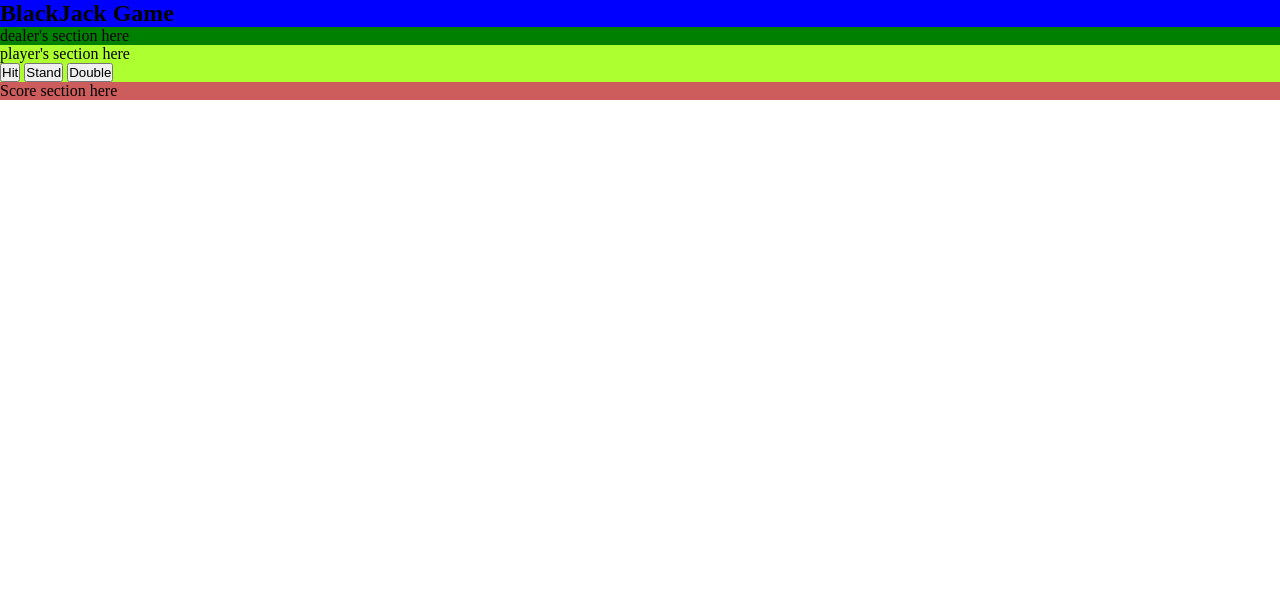
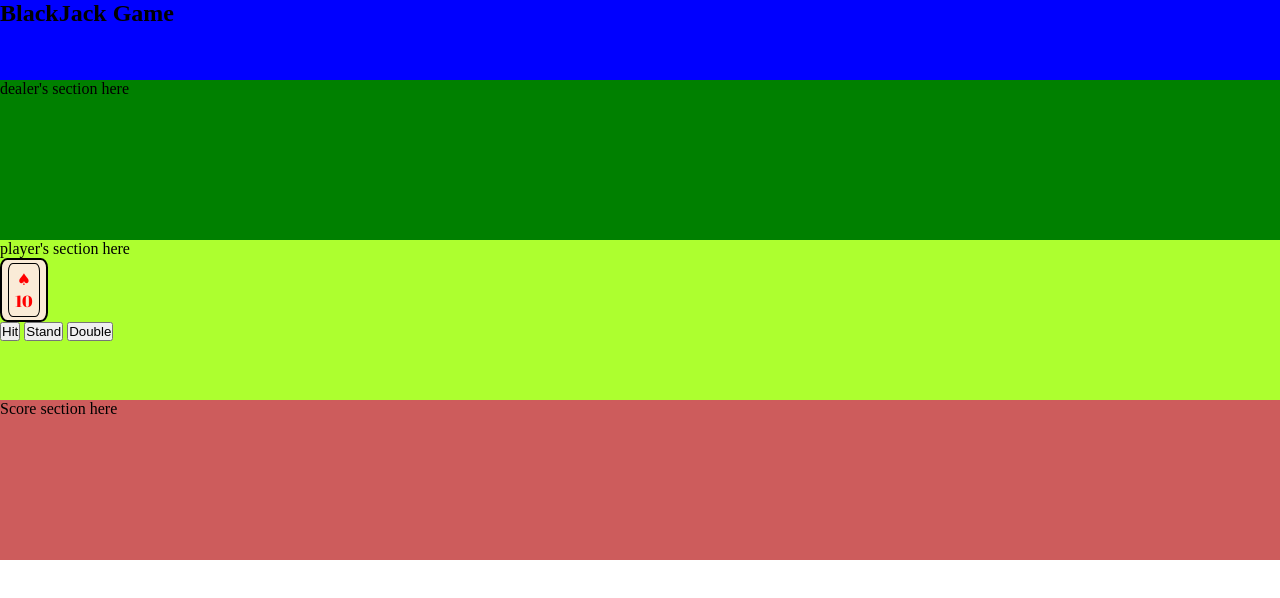
Before and after one commit to WeCanCodeIT/blackjack-awesome-_, a website with bundled scripts: page AWSM.html in a window 1280 px wide. Built offline with nearby package versions, Linux system fonts and the light colour scheme; a web font is replaced by a local one.

Commit message:
added card styling

```diff
--- a/AWSM.html
+++ b/AWSM.html
@@ -11,7 +11,7 @@
 </head>
 
 <body>
-
+    <div class="main__wrapper">
         <section class="main__header">
             <h1>BlackJack Game</h1>
         </section>
@@ -23,9 +23,18 @@
                 <p>dealer's section here</p>
             </section>
 
+
+
             <section class="game__player">
                 <p>player's section here</p>
                 <section class="game__player-cards">
+                    <div class="playing-card">
+                        <div class="playing-card__container red-suit">
+                            <div class="playing-card__suit">♠</div>
+                            <div class="playing-card__value">10</div>
+                        </div>
+                    </div>
+
                 </section>
 
                 <section class="game__player-actions">
@@ -41,9 +50,8 @@
         <section class="main__player-stats">
             <p>Score section here</p>
         </section>
-
+    </div>
     <script src="./index.js"></script>
-
 
 </body>
 
--- a/css/css.css
+++ b/css/css.css
@@ -1,13 +1,23 @@
-roots: {
-    /* --game-table__color:  */
+@import url('https://fonts.googleapis.com/css?family=Abril+Fatface|Bree+Serif|Noto+Serif:400,700|Patua+One|Source+Sans+Pro&display=swap');
 
-}
+/*
+font-family: 'Source Sans Pro', sans-serif;
+font-family: 'Noto Serif', serif;
+font-family: 'Bree Serif', serif;
+font-family: 'Patua One', cursive;
+font-family: 'Abril Fatface', cursive;
+*/
+
 
 * {
     /* outline:0; */
     box-sizing: border-box;
     margin: 0;
     padding: 0;
+}
+
+html {
+    --playing-card-font: 'Abril Fatface', cursive;
 }
 
 .action__double {
@@ -33,6 +43,7 @@ roots: {
 .game__dealer {
     background-color: green;
     grid-area: game-dealer;
+    height: 10rem;
 }
 
 .game__dealer-cards {
@@ -42,6 +53,7 @@ roots: {
 .game__player {
     background-color: greenyellow;
     grid-area: game-player;
+    height: 10rem;
 }
 
 .game__player-actions {
@@ -56,15 +68,61 @@ roots: {
 .main__header {
     background-color: blue;
     grid-area: header;
+    height: 5rem;
     width: auto;
 }
 
 .main__player-stats {
     background-color: indianred;
     grid-area: stats-bar;
+    height: 10rem;
 }
 
 .main__wrapper {
-    grid-template-areas: 10% 40% 40% 10%;
+    /* grid-template-areas: 10% 40% 40% 10%; */
     grid-template-rows: header game-dealer game-player stats-bar;
+    min-height: 100vh;
+    min-width: 100vw;
 }
+
+.playing-card {
+    align-items: center;
+    background-color: antiquewhite;
+    border-radius: 15%;
+    border: 2px;
+    border-style: solid;
+    border-color: black;
+    display: flex;
+    flex-direction: column;
+    font-family: var(--playing-card-font);
+    font: bold;
+    justify-content: center;
+    height: 4rem;
+    width: 3rem;
+}
+
+.playing-card__container {
+    border: 1px;
+    border-style: solid;
+    border-radius: 15%;
+    padding: .25rem;
+    display: flex;
+    flex-direction: column;
+    justify-content: center;
+    align-items: center;
+    width: 2rem;
+}
+
+.black-suit {
+    border-color: red;
+    color: black;
+}
+
+.red-suit {
+    border-color: black;
+    color: red;
+}
+
+.playing-card__value {
+
+}
```
Also changed, not shown: index.js (line endings or trailing spaces). Lines whose indentation alone changed are shown as unchanged.
